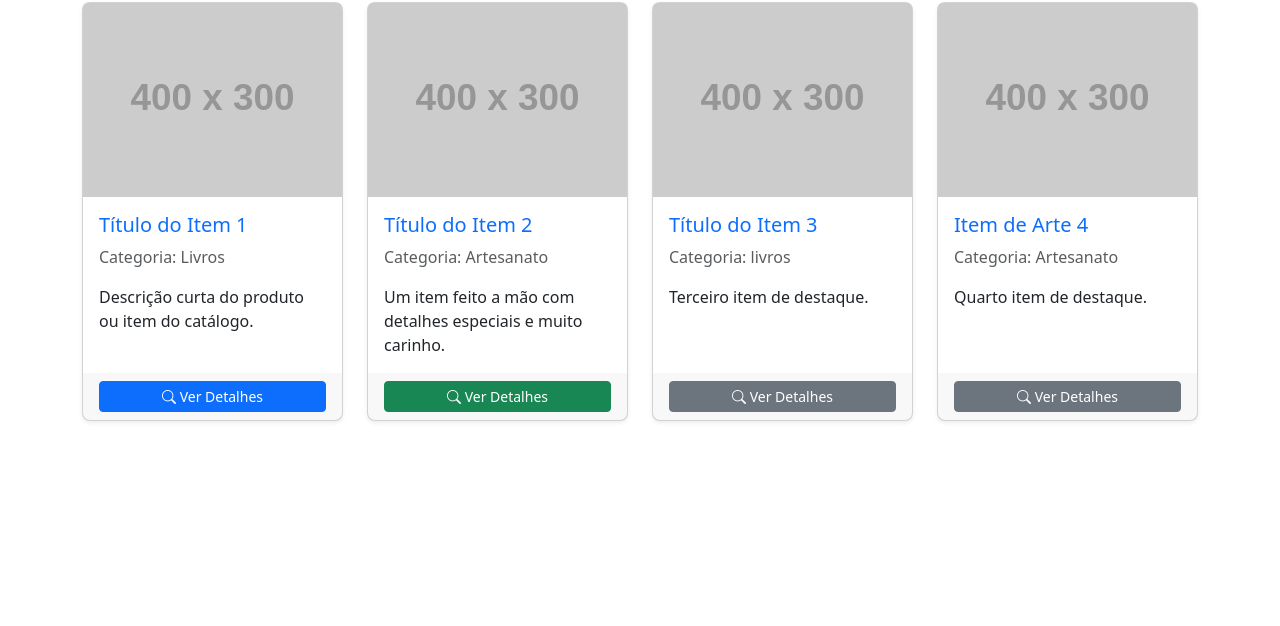
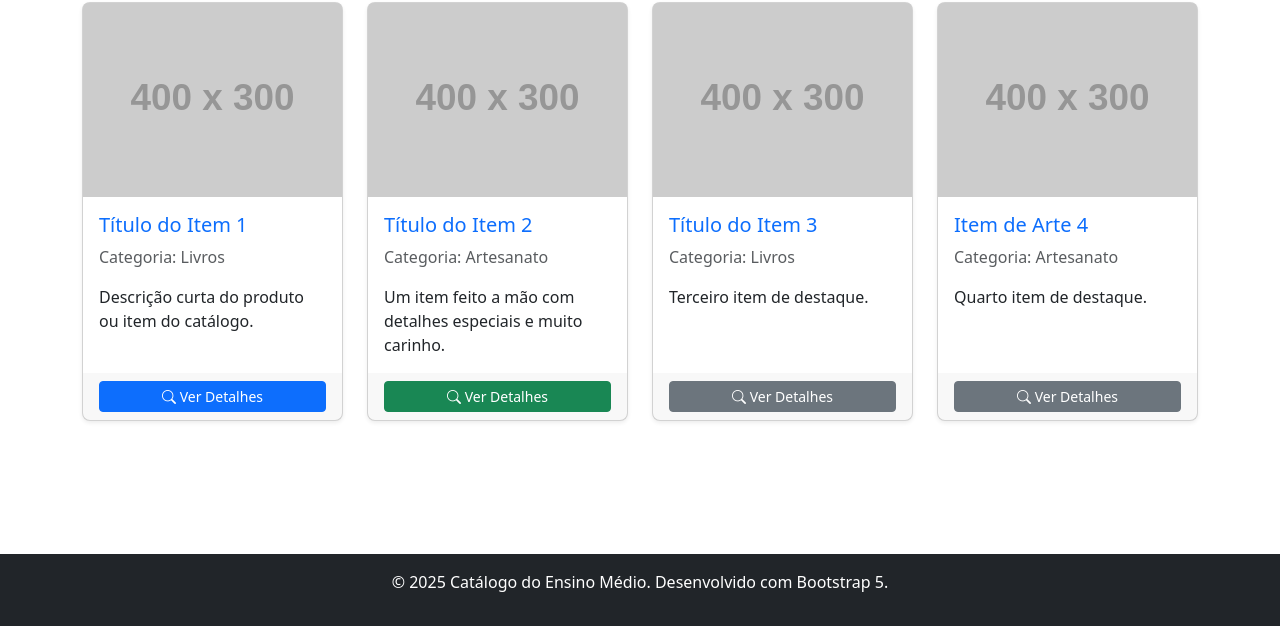
Before and after one commit to mahhsmc/Catalogo-bootstrap-5, a plain HTML site: page index.html in a window 1280 px wide. Shown: the part 174-800 px from the top of the page. Drawn offline with nearby package versions, Linux system fonts and the light colour scheme; placeholder pictures from the web are drawn by us.

Commit message:
catálogo

```diff
--- a/index.html
+++ b/index.html
@@ -10,7 +10,8 @@
     <link href="style.css" rel="stylesheet">
     <script src="script.js" defer="defer"></script>
 </head>
-<body>
+<!-- As classes abaixo, junto com .flex-grow-1 no .container, posicionam o rodapé no final da página-->
+<body class="d-flex flex-column min-vh-100">
     <nav class="navbar navbar-expand-lg navbar-dark bg-dark">
         <div class="container-fluid">
             <a class="navbar-brand" href="#">📚 Meu Catálogo</a>
@@ -53,7 +54,7 @@
             </div>
         </div>
     </nav>
-    <div class="container mt-5">
+    <div class="container mt-5 flex-grow-1">
         <h1 class="mb-4 text-center">Destaques do mês</h1>
         <div class="row" id="catalogo-container">
 
@@ -100,7 +101,7 @@
                     <img src="https://placehold.co/400x300/fb923c/000000?text=FICÇÃO" class="card-img-top rounded-t-3" alt="Titulo do item 3">
                     <div class="card-body d-flex flex-column">
                         <h5 class="card-title text-primary">Título do Item 3</h5>
-                        <p class="card-text text-muted">Categoria: livros</p>
+                        <p class="card-text text-muted">Categoria: Livros</p>
                         <p class="card-text flex-grow-1">Terceiro item de destaque.</p>
                     </div>
                     <div class="card-footer bg-ligth border-top-0 d-grid">
@@ -131,5 +132,9 @@
 
         </div> <!-- .row -->
     </div> <!-- .container -->
+
+    <footer class="bg-dark text-white text-center py-3 mt-5">
+        <p>&copy; 2025 Catálogo do Ensino Médio. Desenvolvido com Bootstrap 5.</p>
+    </footer>
 </body>
 </html>
```
